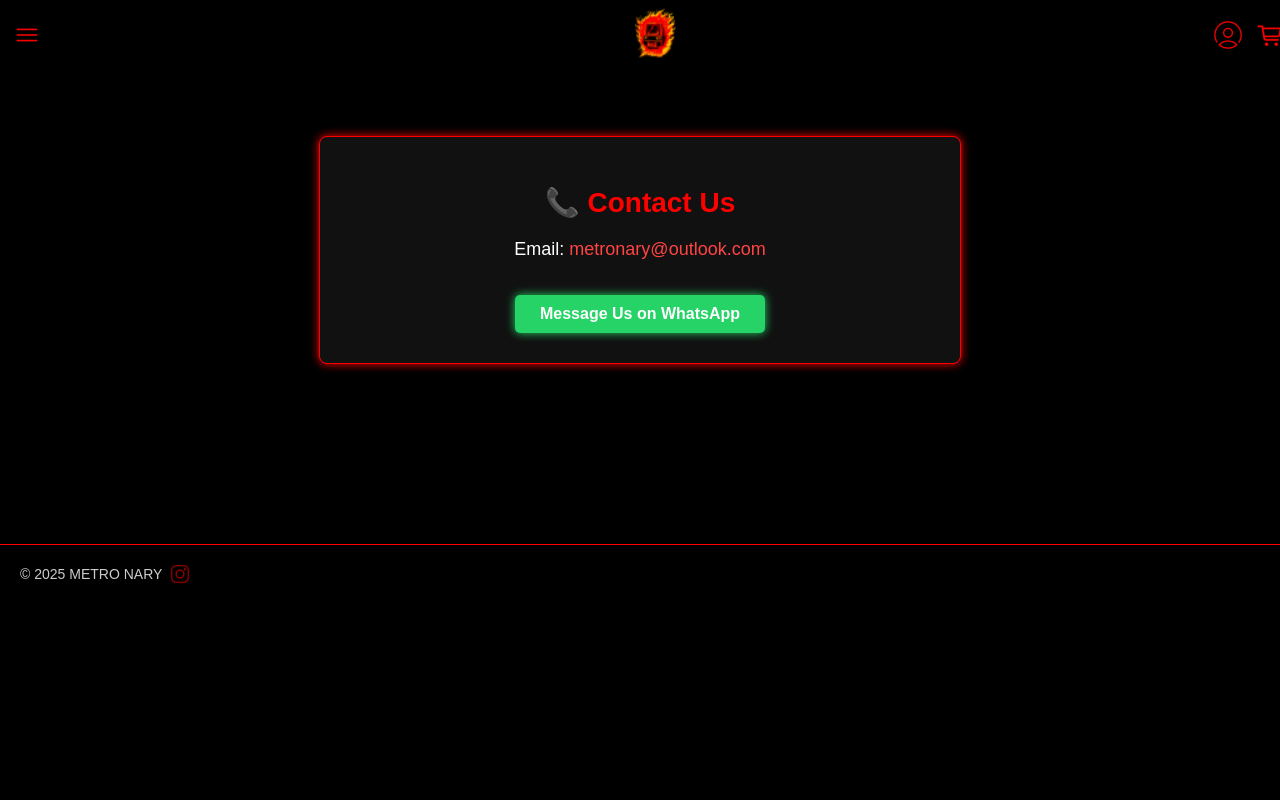
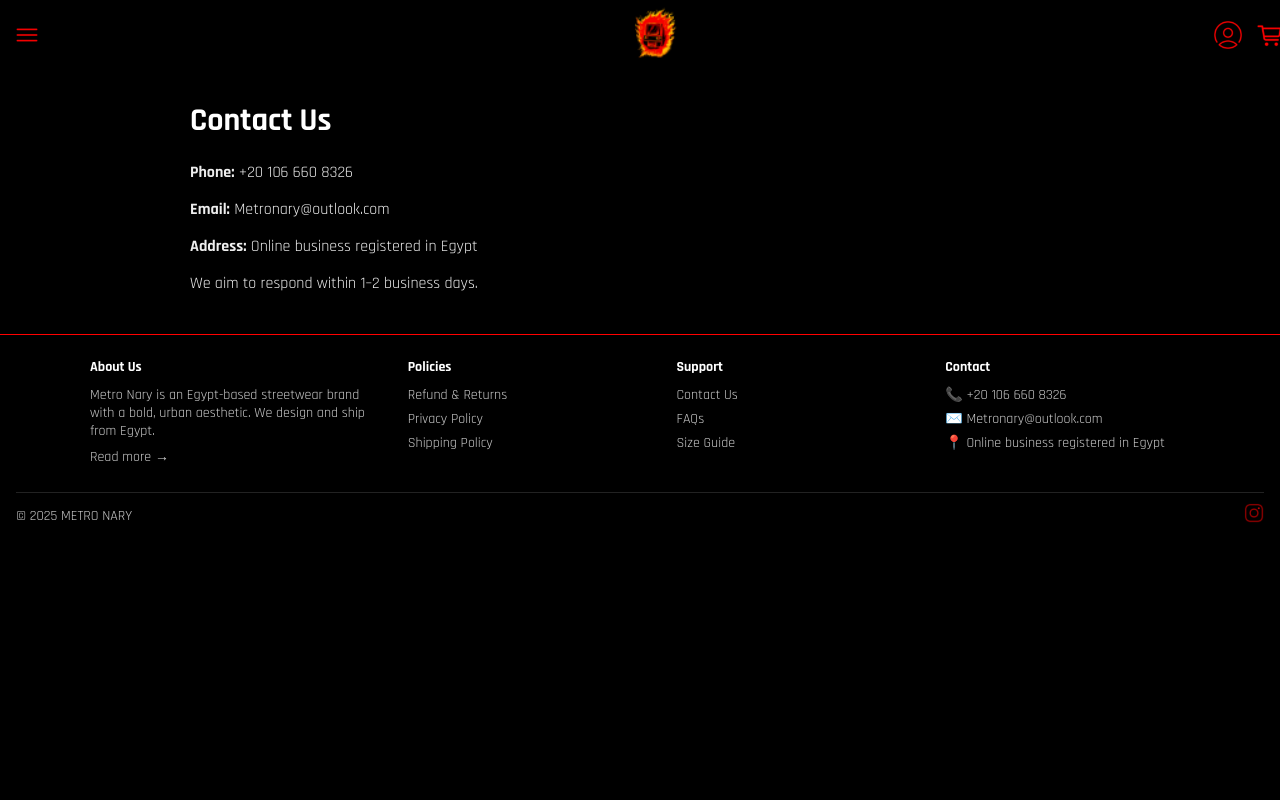
Before and after one commit to zeyadshalash11/metronary, a Flask app: page /contact in a window 1280 px wide. Run offline with Flask 3, Linux system fonts and the light colour scheme.

Commit message:
Add footer and policy pages (Refund, Privacy, Shipping, Contact)

```diff
--- a/app.py
+++ b/app.py
@@ -1977,6 +1977,22 @@
     conn.close()
     return redirect(url_for('admin'))
 
+@app.route("/about")
+def about():
+    return render_template("about.html")
+
+
+@app.route("/policy/refund")
+def refund_policy():
+    return render_template("refund.html")
+
+@app.route("/policy/privacy")
+def privacy_policy():
+    return render_template("privacy.html")
+
+@app.route("/policy/shipping")
+def shipping_policy():
+    return render_template("shipping.html")
 
 # ✅ This must be last
 if __name__ == '__main__':
--- a/templates/contact.html
+++ b/templates/contact.html
@@ -1,101 +1,20 @@
-{% include 'header.html' %}
-
-{% block title %}Contact Us | Metro Nary{% endblock %}
-{% block meta_description %}Need help? Reach out to Metro Nary's support team for any order or product inquiry.{% endblock %}
-{% block og_title %}Contact Metro Nary{% endblock %}
-{% block og_description %}Message us directly with any questions, feedback, or support needs.{% endblock %}
-
-<!DOCTYPE html>
-<html>
-
+<!doctype html>
+<html lang="en">
 <head>
-    <meta charset="UTF-8">
-    <title>Contact Us – Metro Nary</title>
-    <meta name="viewport" content="width=device-width, initial-scale=1.0">
-    <link rel="icon" href="{{ url_for('static', filename='favicon.ico') }}" type="image/x-icon">
-    <style>
-        html,
-        body {
-            margin: 0;
-            padding: 0;
-            background-color: black;
-            color: white;
-            font-family: 'Rajdhani', sans-serif;
-        }
-
-        .contact-wrapper {
-            max-width: 600px;
-            margin: 100px auto 40px;
-            padding: 30px 20px;
-            background-color: #111;
-            border: 1px solid red;
-            box-shadow: 0 0 10px red;
-            border-radius: 8px;
-            text-align: center;
-        }
-
-        .contact-wrapper h1 {
-            color: red;
-            margin-bottom: 20px;
-            font-size: 28px;
-        }
-
-        .contact-item {
-            font-size: 18px;
-            margin-bottom: 15px;
-        }
-
-        .contact-item a {
-            color: #ff4444;
-            text-decoration: none;
-        }
-
-        .contact-item a:hover {
-            text-decoration: underline;
-        }
-
-        .whatsapp-btn {
-            margin-top: 20px;
-            display: inline-block;
-            padding: 10px 25px;
-            font-weight: bold;
-            background-color: #25D366;
-            color: white;
-            border-radius: 5px;
-            text-decoration: none;
-            box-shadow: 0 0 10px #25D366;
-            transition: background-color 0.3s ease;
-        }
-
-        .whatsapp-btn:hover {
-            background-color: #128C7E;
-        }
-
-        @media (max-width: 600px) {
-            .contact-wrapper {
-                margin: 80px 20px 40px;
-                padding: 20px;
-            }
-        }
-    </style>
+  <meta charset="utf-8"><meta name="viewport" content="width=device-width, initial-scale=1">
+  <title>Contact Us | Metro Nary</title>
+  <link href="https://fonts.googleapis.com/css2?family=Rajdhani:wght@300;400;500;600;700&display=swap" rel="stylesheet">
+  <style>body{background:#000;color:#eee;font-family:'Rajdhani',sans-serif;margin:0} .wrap{max-width:900px;margin:100px auto 40px;padding:0 16px} h1{color:#fff} label{display:block;margin:8px 0 4px}</style>
 </head>
-
 <body>
-    <main style="padding-bottom: 100px;">
-        <div class="contact-wrapper">
-            <h1>📞 Contact Us</h1>
-
-            <div class="contact-item">
-                Email: <a href="mailto:metronary@outlook.com">metronary@outlook.com</a>
-            </div>
-
-            <a class="whatsapp-btn" href="https://wa.me/201066608326" target="_blank">
-                Message Us on WhatsApp
-            </a>
-        </div>
-    </main>
-
-    {% include 'footer.html' %}
+  {% include 'header.html' %}
+  <main class="wrap">
+    <h1>Contact Us</h1>
+    <p><strong>Phone:</strong> +20 106 660 8326</p>
+    <p><strong>Email:</strong> Metronary@outlook.com</p>
+    <p><strong>Address:</strong> Online business registered in Egypt</p>
+    <p>We aim to respond within 1–2 business days.</p>
+  </main>
+  {% include 'footer.html' %}
 </body>
-
 </html>
--- a/templates/footer.html
+++ b/templates/footer.html
@@ -2,53 +2,82 @@
   footer {
     background-color: black;
     color: #ccc;
-        padding: 20px;
-        display: flex;
-        align-items: center;
-        justify-content: space-between;
+    padding: 24px 16px;
     font-family: 'Rajdhani', sans-serif;
     font-size: 14px;
     margin-top: 40px;
     position: relative;
   }
-
-    /* Top red glow line like product card */
   footer::before {
     content: "";
-        position: absolute;
-        top: 0;
-        left: 0;
-        height: 1px;
-        width: 100%;
-        background-color: #FF0000;
-        box-shadow: 0 -4px 6px -2px #FF0000;
+    position: absolute; top: 0; left: 0; height: 1px; width: 100%;
+    background-color: #FF0000; box-shadow: 0 -4px 6px -2px #FF0000;
   }
-
-
-    .footer-content p {
-        margin: 0;
-        font-size: 14px;
+  .footer-wrap {
+    max-width: 1100px; margin: 0 auto;
+    display: grid; gap: 24px;
+    grid-template-columns: 1.2fr 1fr 1fr 1fr;
   }
-
-    .social-icon {
-        height: 20px;
-        filter: brightness(100);
-        transition: transform 0.2s;
-        margin-left: 8px;
+  .footer-col h4 { margin: 0 0 10px; color: #fff; font-weight: 700; }
+  .footer-col a { color: #ccc; text-decoration: none; display: block; margin: 6px 0; }
+  .footer-col a:hover { color: #FF4500; }
+  .contact-line { margin: 6px 0; }
+  .footer-bottom {
+    margin-top: 20px; padding-top: 10px; border-top: 1px solid #222;
+    display:flex; align-items:center; justify-content:space-between; gap:12px;
   }
-
-    .social-icon:hover {
-        transform: scale(1.2);
+  .social-icon { height: 20px; filter: brightness(100); transition: transform .2s; margin-left:8px; }
+  .social-icon:hover { transform: scale(1.2); }
+  @media (max-width: 800px) {
+    .footer-wrap { grid-template-columns: 1fr 1fr; }
+  }
+  @media (max-width: 480px) {
+    .footer-wrap { grid-template-columns: 1fr; }
   }
 </style>
 
+<footer>
+  <div class="footer-wrap">
 
+    <div class="footer-col">
+      <h4>About Us</h4>
+      <p style="margin:0 0 8px">
+        Metro Nary is an Egypt-based streetwear brand with a bold, urban aesthetic.
+        We design and ship from Egypt.
+      </p>
+      <a href="{{ url_for('about') }}">Read more →</a>
+    </div>
 
-<footer>
-    <div class="footer-content" style="display: flex; align-items: center;">
-        <p>© 2025 METRO NARY</p>
-        <a href="https://instagram.com/metronary_" target="_blank">
+    <div class="footer-col">
+      <h4>Policies</h4>
+      <a href="{{ url_for('refund_policy') }}">Refund & Returns</a>
+      <a href="{{ url_for('privacy_policy') }}">Privacy Policy</a>
+      <a href="{{ url_for('shipping_policy') }}">Shipping Policy</a>
+    </div>
+
+    <div class="footer-col">
+      <h4>Support</h4>
+      <a href="{{ url_for('contact') }}">Contact Us</a>
+      <a href="{{ url_for('faqs') }}">FAQs</a>
+      <a href="{{ url_for('size_guide') }}">Size Guide</a>
+    </div>
+
+    <div class="footer-col">
+      <h4>Contact</h4>
+      <div class="contact-line">📞 +20 106 660 8326</div>
+      <div class="contact-line">✉️ Metronary@outlook.com</div>
+      <div class="contact-line">📍 Online business registered in Egypt</div>
+      <!-- If you get a registered address later, replace the line above with full address -->
+    </div>
+
+  </div>
+
+  <div class="footer-bottom">
+    <div>© 2025 METRO NARY</div>
+    <div>
+      <a href="https://instagram.com/metronary_" target="_blank" rel="noopener">
         <img src="{{ url_for('static', filename='instagram-icon.ico') }}" alt="Instagram" class="social-icon">
       </a>
     </div>
+  </div>
 </footer>
--- a/templates/header.html
+++ b/templates/header.html
@@ -90,6 +90,10 @@
     <a href="{{ url_for('size_guide') }}">Size Guide</a>
     <a href="{{ url_for('contact') }}">Contact Us</a>
     <a href="{{ url_for('faqs') }}">FAQs</a>
+    <a href="{{ url_for('about') }}">About Us</a>
+    <a href="{{ url_for('refund_policy') }}">Refund Policy</a>
+    <a href="{{ url_for('privacy_policy') }}">Privacy Policy</a>
+    <a href="{{ url_for('shipping_policy') }}">Shipping Policy</a>
     {% if session.get('user_email') %}
     <a href="{{ url_for('user_logout') }}" style="color: red;">Logout</a>
     {% endif %}
```
Also changed, not shown: templates/about.html (added, +18 -0 lines), templates/privacy.html (added, +25 -0 lines), templates/refund.html (added, +25 -0 lines), templates/shipping.html (added, +24 -0 lines), store.db. Lines whose indentation alone changed are shown as unchanged.
